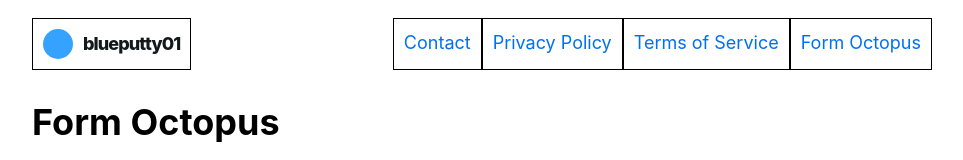
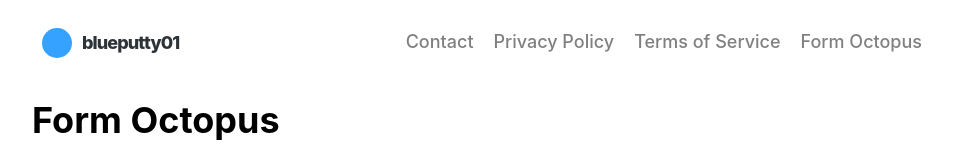
Before and after one commit to blueputty01/blueputty01.github.io, a Next.js app: page /forms in a window 1280 px wide. Shown: the top 160 px of the page, without its empty margins (158-1121 px from the left). Built offline with nearby package versions, Linux system fonts and the light colour scheme.

Commit message:
update navbar

```diff
--- a/components/layout.js
+++ b/components/layout.js
@@ -7,6 +7,10 @@ const name = "blueputty01";
 export const siteTitle = "blueputty01";
 
 export default function Layout({ children, home }) {
+  function onScroll(e) {
+    console.log(e);
+  }
+
   return (
     <div className={styles.container}>
       <Head>
@@ -24,7 +28,7 @@ export default function Layout({ children, home }) {
         />
         <meta name="og:title" content={siteTitle} />
       </Head>
-      <header className={styles.header}>
+      <header className={styles.header} onScroll={onScroll}>
         <Link href="/">
           <a className={styles.logo}>
             <img
@@ -34,7 +38,7 @@ export default function Layout({ children, home }) {
               width={30}
               alt={name}
             />
-            <a className={styles.logoText}>{name}</a>
+            <span className={styles.logoText}>{name}</span>
           </a>
         </Link>
         <Link href="contact">
--- a/components/layout.module.css
+++ b/components/layout.module.css
@@ -10,8 +10,13 @@
 }
 
 .header > * {
-  border: #000 solid 1px;
+  /* border: #000 solid 1px; */
+  font-weight: 500;
+  color: hsl(208, 0%, 50%);
   padding: 10px;
+}
+.header > *:hover {
+  text-decoration: none;
 }
 
 .push {
@@ -30,7 +35,7 @@
 }
 
 .logoText {
-  color: rgb(18, 25, 27);
+  color: hsl(208, 10%, 20%);
   font-size: 1rem;
   font-weight: 800;
   letter-spacing: -0.05rem;
```
